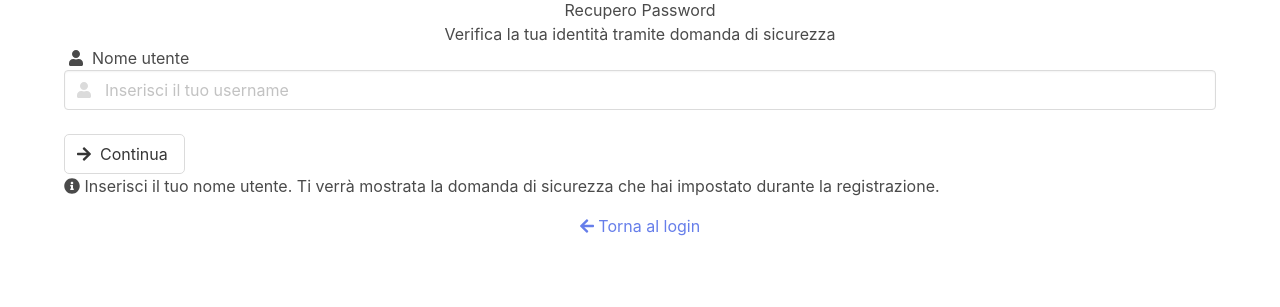
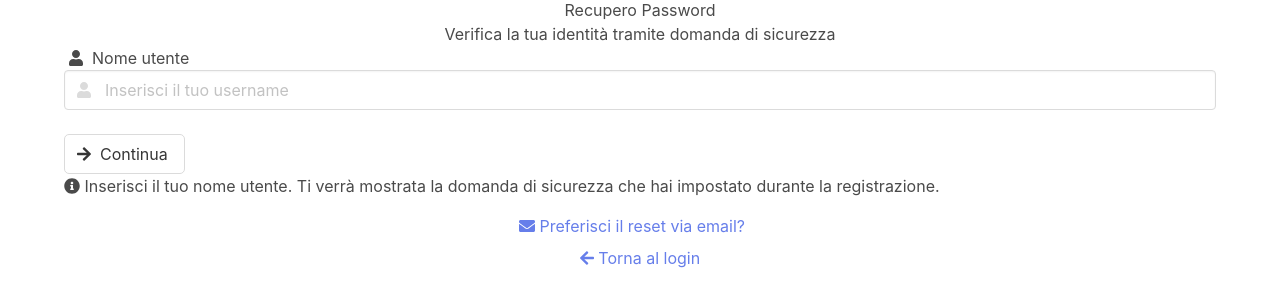
Before and after one commit to gabri1997/end-stage-kidney-webapp, a Django app: page /password_reset_security/ in a window 1280 px wide. Shown: the part 166-473 px from the top of the page. Run offline with Django 5.2, Linux system fonts and the light colour scheme.

Commit message:
added email verification

```diff
--- a/prediction/templates/login.html
+++ b/prediction/templates/login.html
@@ -306,8 +306,10 @@
                                         Non hai un account? <a href="{% url 'register' %}">Registrati qui</a>
                                         <br>
                                         <small>
-                                                    <a href="{% url 'password_reset_security_start' %}">Recupero password</a>
-                                                </small>
+                                            <a href="{% url 'password_reset' %}">Password dimenticata (via email)?</a>
+                                            ·
+                                            <a href="{% url 'password_reset_security_start' %}">Recupero con domanda</a>
+                                        </small>
                                     </div>
                                 </div>
                             </div>
--- a/prediction/urls.py
+++ b/prediction/urls.py
@@ -23,7 +23,26 @@ urlpatterns = [
     path("predizione/<int:predizione_id>/delete/", views.delete_predizione, name="delete_predizione"),
     path('pazienti/<int:paziente_id>/elimina/', views.elimina_paziente, name='elimina_paziente'),
     path('pazienti/<int:paziente_id>/condividi/', views.condividi_paziente, name='condividi_paziente'),
-    # Email-based password reset temporarily disabled
+
+    # Reset password via email
+    path("password_reset/", auth_views.PasswordResetView.as_view(
+        template_name="registration/password_reset_form.html",
+        email_template_name="registration/password_reset_email.html",
+        subject_template_name="registration/password_reset_subject.txt",
+        success_url="/password_reset/done/",
+    ), name="password_reset"),
+
+    path("password_reset/done/", auth_views.PasswordResetDoneView.as_view(
+        template_name="registration/password_reset_done.html"
+    ), name="password_reset_done"),
+
+    path("reset/<uidb64>/<token>/", auth_views.PasswordResetConfirmView.as_view(
+        template_name="registration/password_reset_confirm.html"
+    ), name="password_reset_confirm"),
+
+    path("reset/done/", auth_views.PasswordResetCompleteView.as_view(
+        template_name="registration/password_reset_complete.html"
+    ), name="password_reset_complete"),
 
     # Reset password senza email (domanda di sicurezza)
     path("password_reset_security/", views.password_reset_security_start, name="password_reset_security_start"),
--- a/templates/registration/password_reset_security_start.html
+++ b/templates/registration/password_reset_security_start.html
@@ -165,7 +165,11 @@
             </div>
 
             <div class="has-text-centered mt-4">
-                <a href="{% url 'login' %}" style="color: #667eea; text-decoration: none;">
+                <a href="{% url 'password_reset' %}" style="color: #667eea; text-decoration: none; margin-right: 1rem;">
+                    <i class="fas fa-envelope"></i> Preferisci il reset via email?
+                </a>
+                <br>
+                <a href="{% url 'login' %}" style="color: #667eea; text-decoration: none; margin-top: 0.5rem; display: inline-block;">
                     <i class="fas fa-arrow-left"></i> Torna al login
                 </a>
             </div>
```
Also changed, not shown: templates/registration/password_reset_confirm.html (+7 -3 lines), 2 other files.
